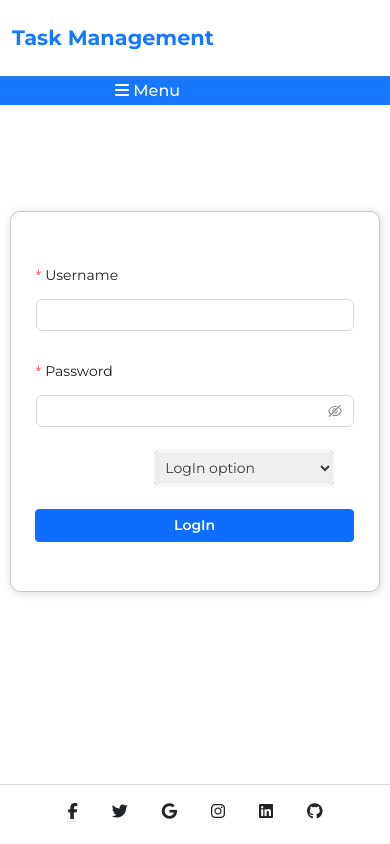
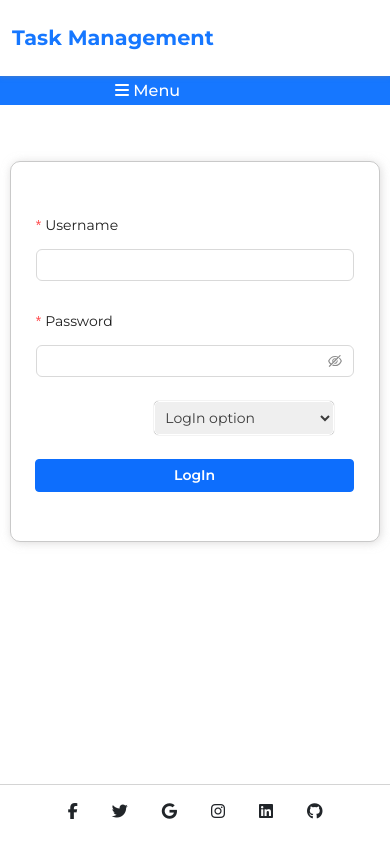
Before and after one commit to suraj-raj01/Task-Management-System, a React (Vite) app in the folder client/: page /home in a window 390 px wide. Shown: the top 844 px of the page. Built offline with nearby package versions, Linux system fonts and the light colour scheme.

Commit message:
Task Management

```diff
--- a/client/src/User/UserProfile.jsx
+++ b/client/src/User/UserProfile.jsx
@@ -80,7 +80,7 @@
                 <img src={`https://task-management-system-v9oz.onrender.com/uploads/${localStorage.getItem("showphoto")}`} alt="" height='100%' width='100%'/>
                 </div>
                <Form className='d-flex'>
-              <div style={{display:'flex',flexDirection:'column',gap:'5px'}}>
+              <div style={{display:'flex',flexDirection:'column',alignItems:'center',justifyContent:'center'}}>
               <input type="file" id='file' onChange={handleFile}/>
               <Button id='btnfile' size='sm' style={{width:'80px',display:'block'}} onClick={()=>{handleSubmit(Date.now())}}>Save</Button>
               </div>
--- a/client/src/style/style.css
+++ b/client/src/style/style.css
@@ -432,7 +432,7 @@
     #form {
         width: 95%;
         padding: 25px;
-        margin: 50px auto;
+        margin: 0px auto;
         box-shadow: 1px 1px 10px #c2c0c092;
         border-radius: 10px;
     }
```
